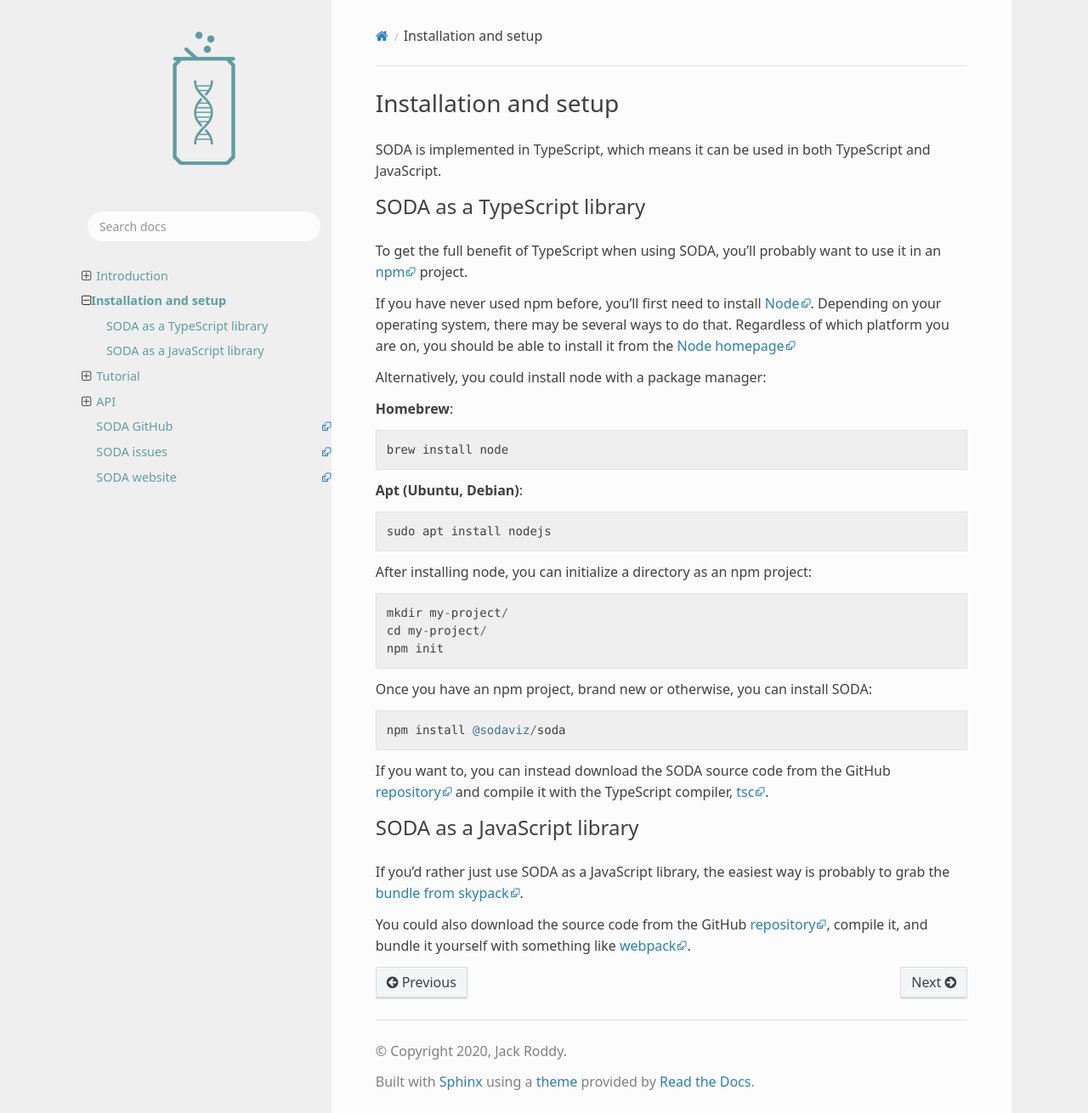
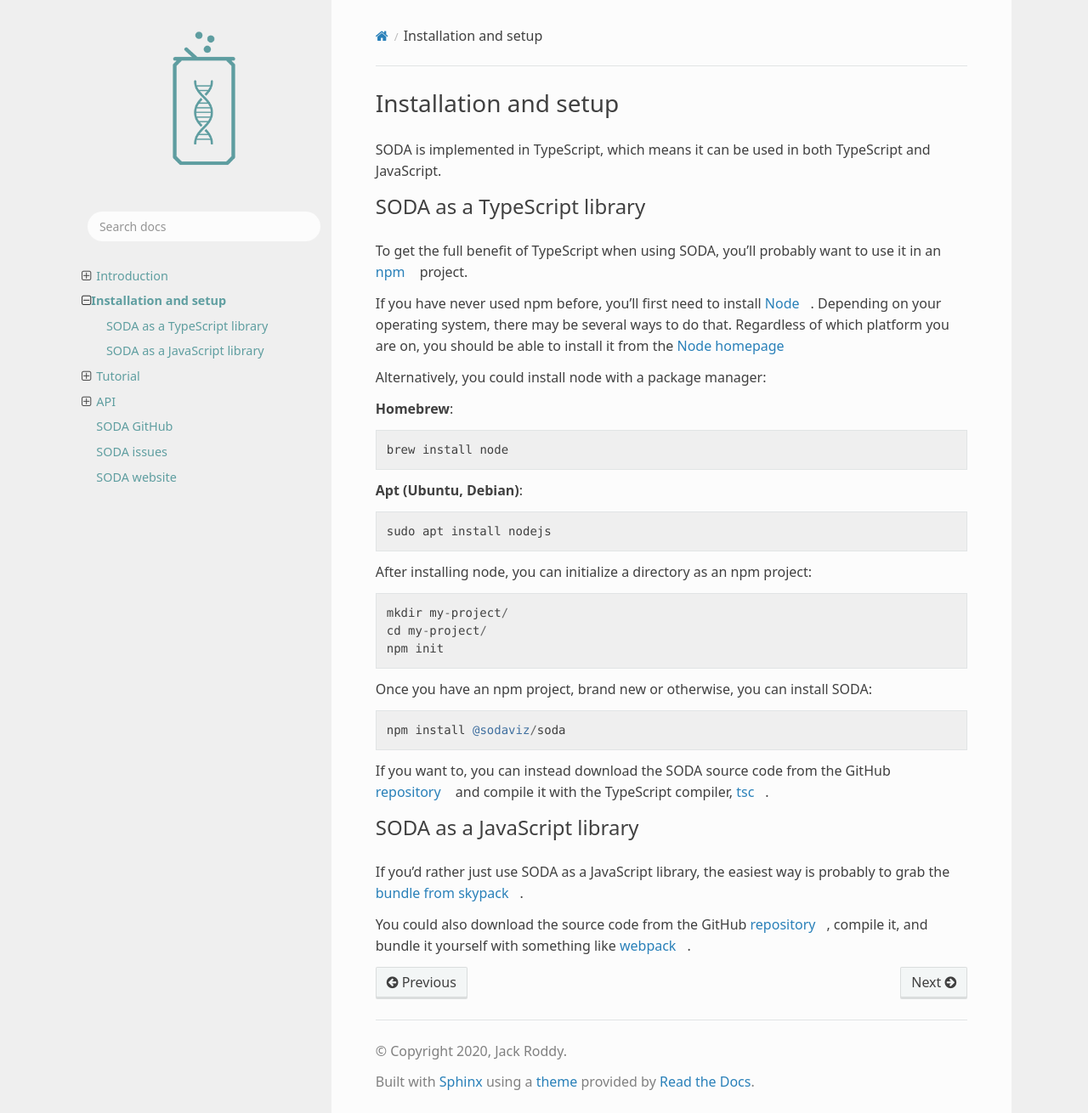
Before and after one commit to sodaviz/soda, a Sphinx documentation site: the page built from docs/source/installation.rst, in a window 1280 px wide and 1310 px high. Shown: the whole window at 85% size. Built offline with Sphinx 7.4.7 and the Read the Docs theme 2.0.0, drawn with Linux system fonts in a browser that asks for light colours.

Commit message:
Docs: removed some css junk from custom.css
The Godot stylesheet added some logos to internal and external links,
which was kind of annoying. It should be removed now.

```diff
--- a/docs/source/_static/css/custom.css
+++ b/docs/source/_static/css/custom.css
@@ -353,13 +353,13 @@
 .reference.external {
     background-position: center right;
     background-repeat: no-repeat;
-    background-image: var(--external-reference-icon);
+    /*background-image: var(--external-reference-icon);*/
     padding-right: 13px;
 }
 
 /* Distinguish class reference page links from "user manual" page links with a "ref" badge. */
 a[href*="classes/"]::before {
-    content: "ref";
+    /*content: "ref";*/
     color: var(--classref-badge-text-color);
     background-color: hsla(0, 0%, 50%, 0.3);
     font-weight: 700;
```
